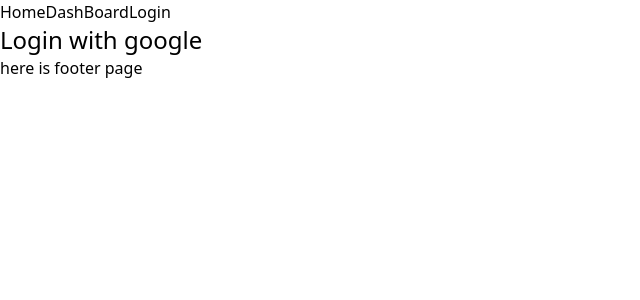
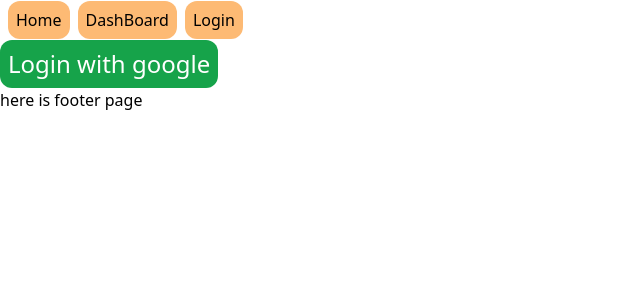
Before and after one commit to rajalishikh/simple_firebase_project, a React (Vite) app: page /login in a window 1280 px wide. Shown: the top 300 px of the page, without its empty margins (0-640 px from the left). Built offline with nearby package versions, Linux system fonts and the light colour scheme.

Commit message:
Now I am provider the authontication

```diff
--- a/src/component/Header/Header.jsx
+++ b/src/component/Header/Header.jsx
@@ -2,10 +2,10 @@
 
 const Header = () => {
     return (
-        <div >
-            <Link to={'/'}>Home</Link>
-            <Link to={'/Dashboard'}>DashBoard</Link>
-            <Link to={"/login"}>Login</Link>
+        <div className='mt-2 mb-2' >
+            <Link className='ml-2 p-2 bg-orange-300 text-black rounded-xl hover:bg-red-500 hover:text-white' to={'/'}>Home</Link>
+            <Link  className='ml-2 p-2 bg-orange-300 text-black rounded-xl hover:bg-red-500 hover:text-white' to={'/Dashboard'}>DashBoard</Link>
+            <Link className='ml-2 p-2 bg-orange-300 text-black rounded-xl hover:bg-red-500 hover:text-white' to={"/login"}>Login</Link>
 
         </div>
     );
--- a/src/component/Login/Login.jsx
+++ b/src/component/Login/Login.jsx
@@ -1,10 +1,19 @@
-
-console.log
+import { GoogleAuthProvider, signInWithPopup } from "firebase/auth";
+import auth from "../../firebase/Firebase";
 
 const Login = () => {
+    const provider = new GoogleAuthProvider();
+    const handleClick=()=>{
+        console.log ("Login with google")
+        signInWithPopup(auth,provider).then((result)=>{
+            console.log(result)
+        }).catch((error)=>{
+            console.log(error)
+        })
+    }
     return (
         <div>
-            <button className="text-2xl">Login with google</button>
+            <button  onClick={handleClick} className="text-2xl p-2 bg-green-600 text-white rounded-xl hover:bg-red-700">Login with google</button>
 
         </div>
     );
```
Also changed, not shown: src/firebase/Firebase.js (line endings or trailing spaces).
